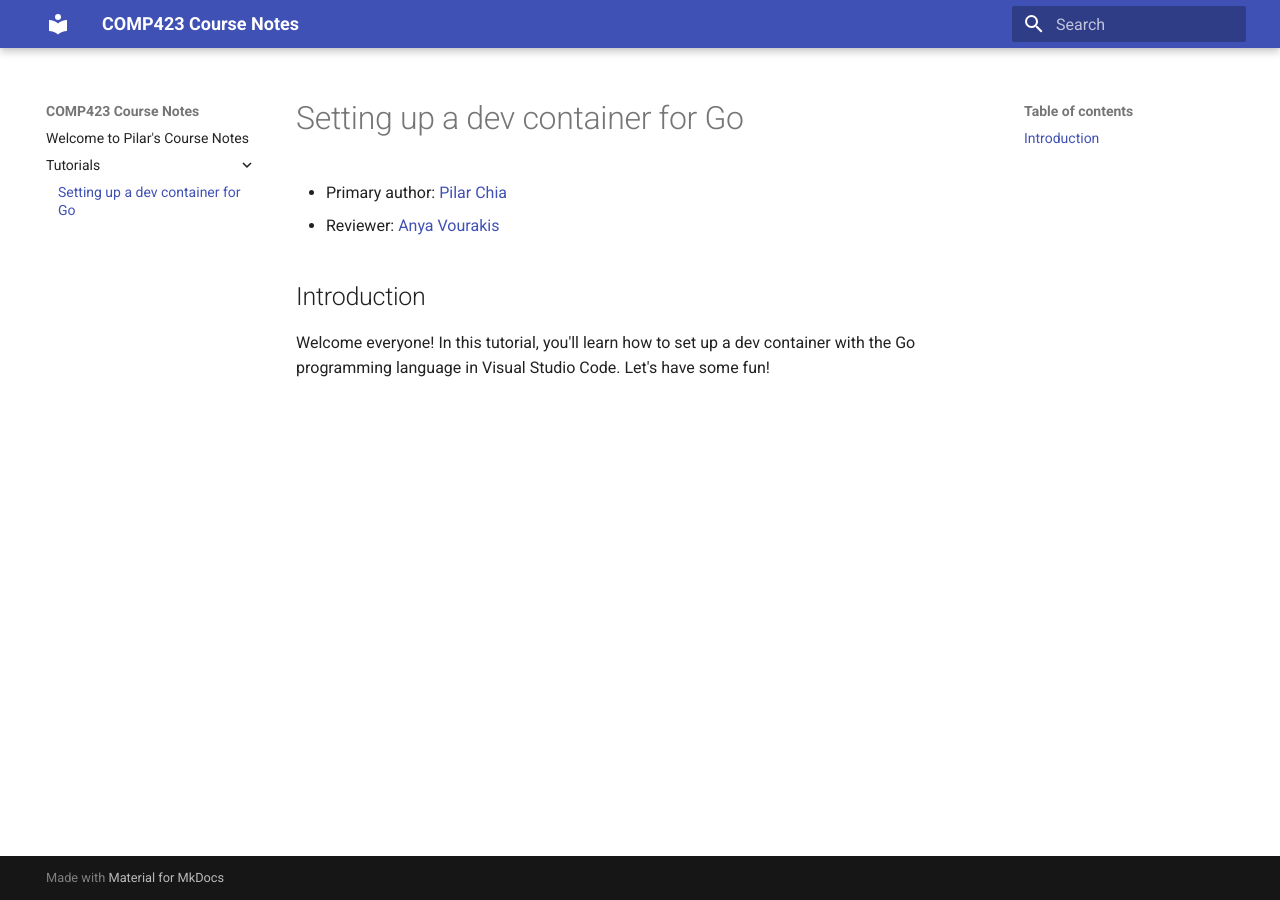
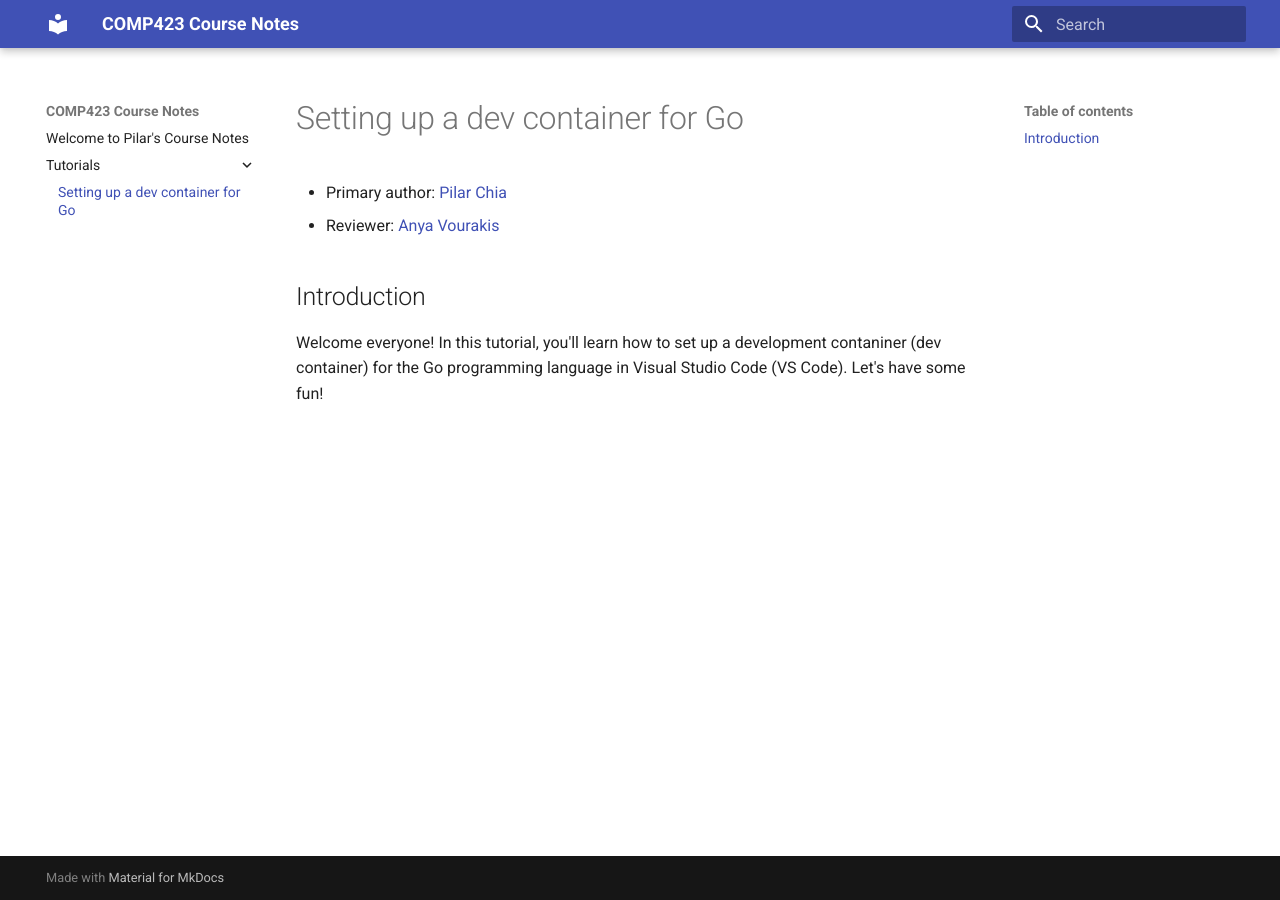
Before and after one commit to mchia157/comp423-course-notes, an MkDocs documentation site: the page built from docs/tutorials/go-setup.md, in a window 1280 px wide. Built offline with MkDocs 1.6.1 and Material for MkDocs 9.7.7, drawn with Linux system fonts in a browser that asks for light colours.

Commit message:
added abbreviations + clarification

```diff
--- a/docs/tutorials/go-setup.md
+++ b/docs/tutorials/go-setup.md
@@ -4,4 +4,4 @@
 * Reviewer: [Anya Vourakis](https://github.com/v-anya)
 
 ## Introduction
-Welcome everyone! In this tutorial, you'll learn how to set up a dev container with the Go programming language in Visual Studio Code. Let's have some fun!
+Welcome everyone! In this tutorial, you'll learn how to set up a development contaniner (dev container) for the Go programming language in Visual Studio Code (VS Code). Let's have some fun!
```
